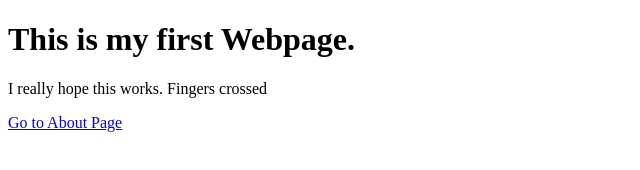
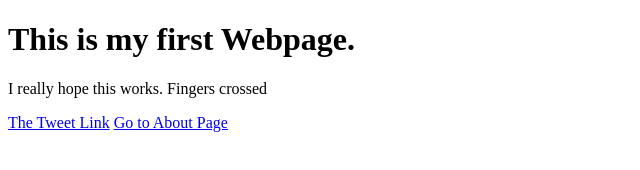
Before and after one commit to Praisel-create/My_First_Portfolio, a plain HTML site: page html_basic/tweets.html in a window 1280 px wide. Shown: the whole page, without its empty margins (0-640 px from the left). Drawn offline with Linux system fonts and the light colour scheme.

Commit message:
The tweet

```diff
--- a/html_basic/tweets.html
+++ b/html_basic/tweets.html
@@ -6,7 +6,7 @@
     <body>
         <h1>This is my first Webpage.</h1>
         <p>I really hope this works. Fingers crossed</p>
-        <a href="https://x.com/Support/status/1141039841993355264?ref_src=twsrc%5Etfw%7Ctwcamp%5Etweetembed%7Ctwterm%5E1141039841993355264%7Ctwgr%5E978b24a52af15337f431b0312a6c8fbde02f5ca6%7Ctwcon%5Es1_c10&ref_url=https%3A%2F%2Fhelp.x.com%2Fen%2Fusing-x%2Fhow-to-embed-a-post"></a>
+        <a href="https://x.com/Support/status/1141039841993355264?ref_src=twsrc%5Etfw%7Ctwcamp%5Etweetembed%7Ctwterm%5E1141039841993355264%7Ctwgr%5E978b24a52af15337f431b0312a6c8fbde02f5ca6%7Ctwcon%5Es1_c10&ref_url=https%3A%2F%2Fhelp.x.com%2Fen%2Fusing-x%2Fhow-to-embed-a-post">The Tweet Link</a>
         <a href="index.html">Go to About Page</a>
     </body>
 </html>
```
